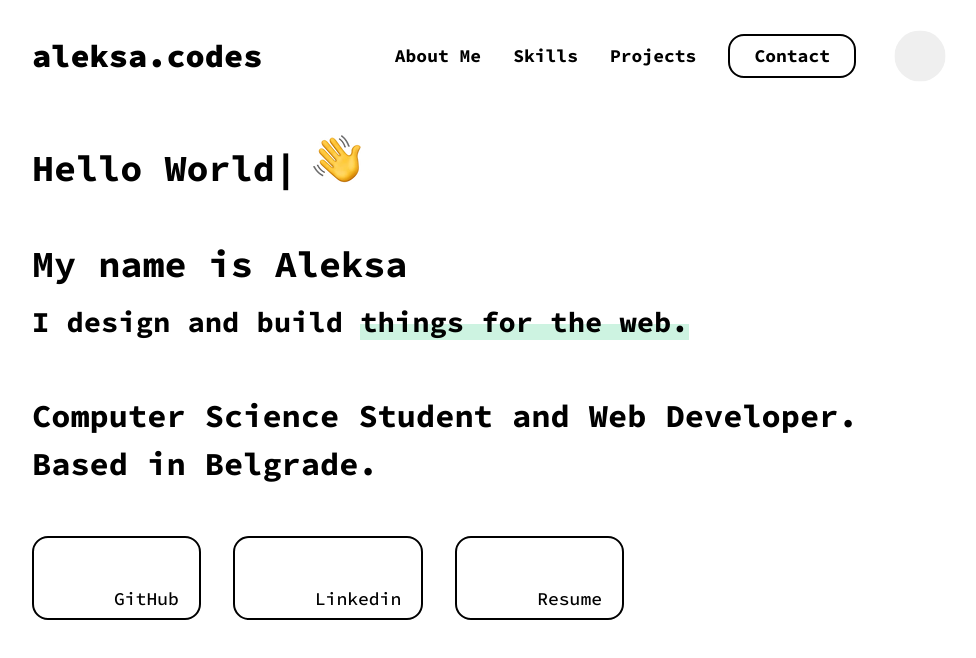
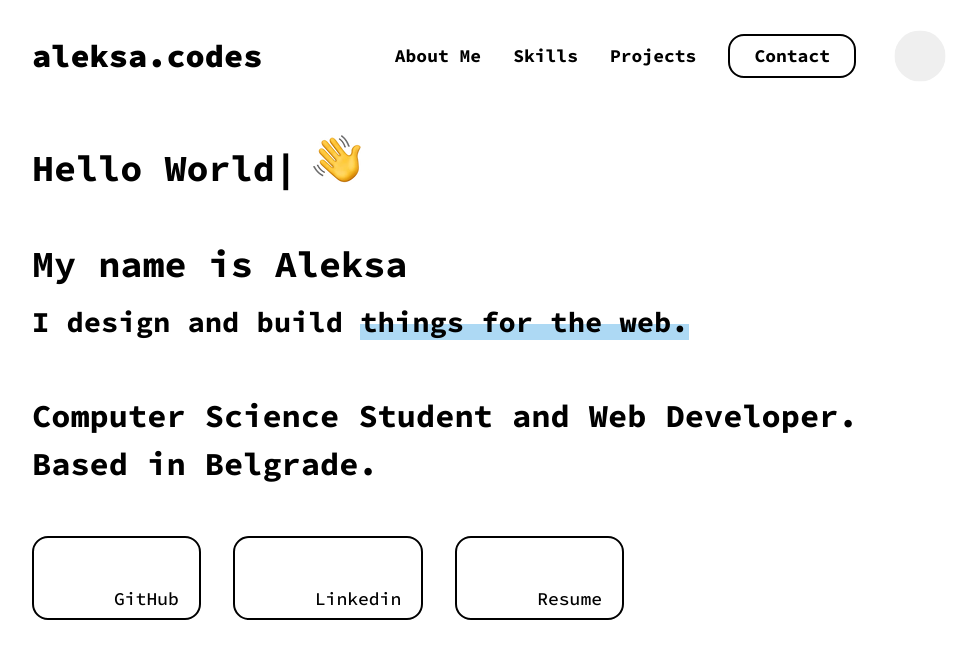
Before and after one commit to aleksa-codes/portfolio-v1, a Next.js app: page / in a window 1280 px wide. In both pictures the pointer is over the element "things for the web.". Shown: the top 658 px of the page, without its empty margins (148-1124 px from the left). Built offline with nearby package versions, Linux system fonts and the light colour scheme; some icons are missing.

Commit message:
Fix: colors

```diff
--- a/src/pages/_document.tsx
+++ b/src/pages/_document.tsx
@@ -123,7 +123,7 @@ class MyDocument extends Document {
             data-id='aleksa'
             data-description='Support me on Buy me a coffee!'
             data-message='Thanks for visiting. Made with 💻 and ☕.'
-            data-color='#79D6B5'
+            data-color='#007042'
             data-position='Right'
             data-x_margin='4'
             data-y_margin='4'
--- a/src/styles/Contact.module.css
+++ b/src/styles/Contact.module.css
@@ -98,8 +98,9 @@
   -o-border-radius: 0.5rem;
 }
 
+/* #B57F50 */
 .submit:hover {
-  background: rgb(92, 160, 142) none repeat scroll 0% 0%;
+  background: #007042 none repeat scroll 0% 0%;
   color: rgb(255, 255, 255);
 }
 
@@ -123,7 +124,7 @@
 }
 
 .reset:hover {
-  background: #734b5e none repeat scroll 0% 0%;
+  background: #984447 none repeat scroll 0% 0%;
   color: rgb(255, 255, 255);
 }
 
--- a/src/styles/globals.css
+++ b/src/styles/globals.css
@@ -142,10 +142,6 @@ p {
   margin-bottom: -0.35rem;
 }
 
-.bmc-widget-container #openPayModal {
-  background: #6dc1a3 !important;
-}
-
 .container {
   position: fixed;
   inset: 0;
@@ -271,11 +267,13 @@ p {
   height: 1em;
 }
 
+/* rgb(205, 243, 225) #5CA08E  */
+
 .underline:hover {
-  box-shadow: rgb(205, 243, 225) 0px -1rem 0px inset;
+  box-shadow: #add9f4 0px -1rem 0px inset;
 }
 .underline {
-  box-shadow: rgb(205, 243, 225) 0px -0.5rem 0px inset;
+  box-shadow: #add9f4 0px -0.5rem 0px inset;
   transition: box-shadow 0.3s ease-out 0s;
 }
 
@@ -371,11 +369,11 @@ p {
 }
 
 [data-theme='dark'] .underline:hover {
-  box-shadow: #341677 0px -1rem 0px inset;
+  box-shadow: #007042 0px -1rem 0px inset;
 }
 
 [data-theme='dark'] .underline {
-  box-shadow: #341677 0px -0.5rem 0px inset;
+  box-shadow: #007042 0px -0.5rem 0px inset;
   transition: box-shadow 0.3s ease-out 0s;
 }
 
```
